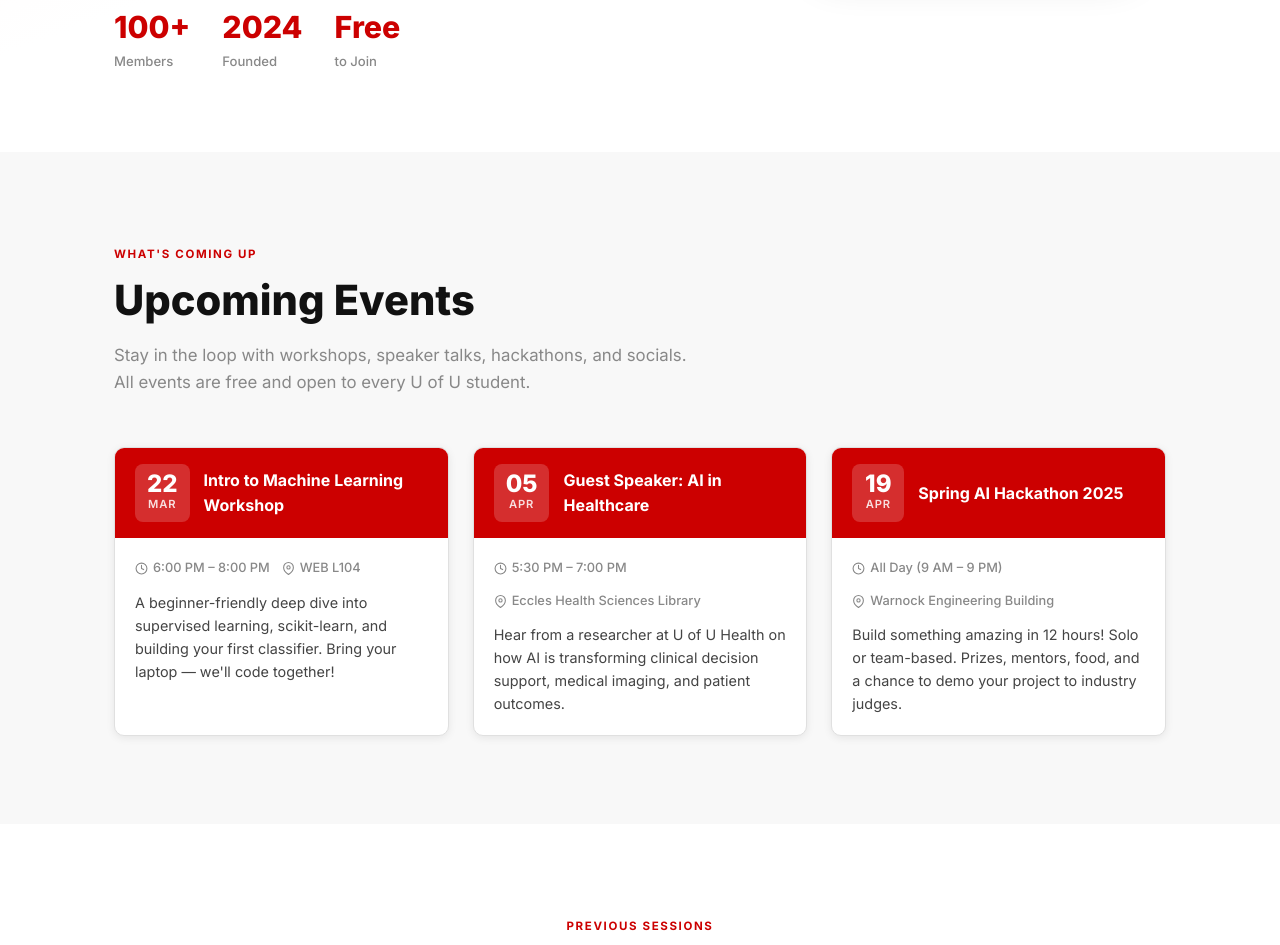
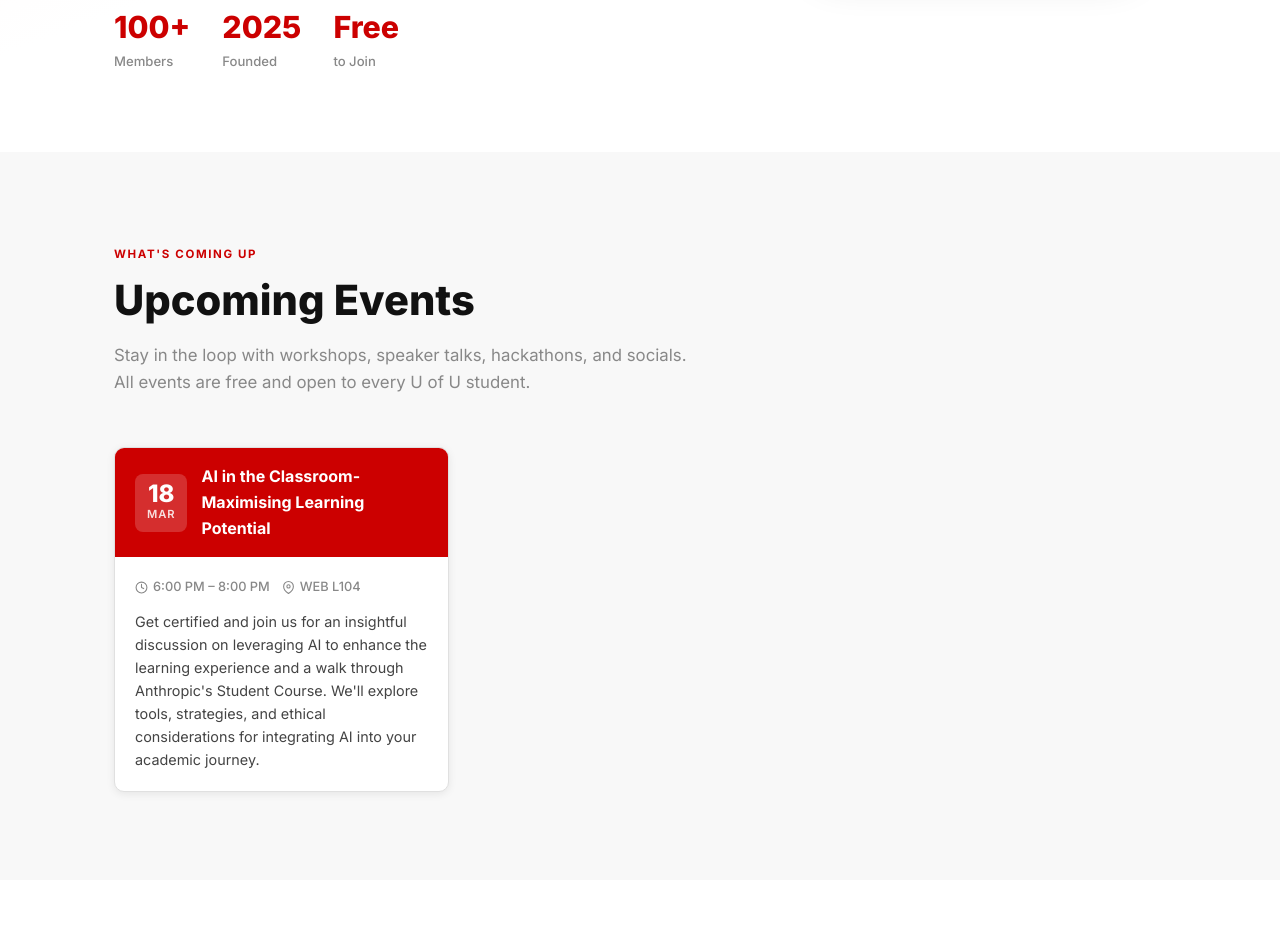
Before and after one commit to parker-deyoung/AI4U_Website, a plain HTML site: page index.html in a window 1280 px wide. Shown: the part 698-1643 px from the top of the page. Drawn offline with Linux system fonts and the light colour scheme.

Commit message:
Event update

```diff
--- a/index.html
+++ b/index.html
@@ -94,7 +94,7 @@
               <div class="hero-stat-label">Members</div>
             </div>
             <div>
-              <div class="hero-stat-value">2024</div>
+              <div class="hero-stat-value">2025</div>
               <div class="hero-stat-label">Founded</div>
             </div>
             <div>
@@ -136,10 +136,10 @@
         <article class="event-card">
           <div class="event-card-header">
             <div class="event-date-block">
-              <span class="day">22</span>
+              <span class="day">18</span>
               <span class="month">Mar</span>
             </div>
-            <div class="event-header-title">Intro to Machine Learning Workshop</div>
+            <div class="event-header-title">AI in the Classroom- Maximising Learning Potential</div>
           </div>
           <div class="event-card-body">
             <div class="event-meta">
@@ -163,82 +163,13 @@
               </span>
             </div>
             <p class="event-desc">
-              A beginner-friendly deep dive into supervised learning, scikit-learn, and building your first classifier.
-              Bring your laptop — we'll code together!
+              Get certified and join us for an insightful discussion on leveraging AI to enhance the learning experience
+              and a walk through
+              Anthropic's Student Course.
+              We'll explore tools, strategies, and ethical considerations for integrating AI into your academic journey.
             </p>
           </div>
         </article>
-
-        <!-- Event Card 2 -->
-        <article class="event-card">
-          <div class="event-card-header">
-            <div class="event-date-block">
-              <span class="day">05</span>
-              <span class="month">Apr</span>
-            </div>
-            <div class="event-header-title">Guest Speaker: AI in Healthcare</div>
-          </div>
-          <div class="event-card-body">
-            <div class="event-meta">
-              <span class="event-meta-item">
-                <svg width="13" height="13" viewBox="0 0 24 24" fill="none" stroke="currentColor" stroke-width="2"
-                  stroke-linecap="round" stroke-linejoin="round" aria-hidden="true">
-                  <circle cx="12" cy="12" r="10" />
-                  <polyline points="12 6 12 12 16 14" />
-                </svg>
-                5:30 PM – 7:00 PM
-              </span>
-              <span class="event-meta-item">
-                <svg width="13" height="13" viewBox="0 0 24 24" fill="none" stroke="currentColor" stroke-width="2"
-                  stroke-linecap="round" stroke-linejoin="round" aria-hidden="true">
-                  <path d="M21 10c0 7-9 13-9 13s-9-6-9-13a9 9 0 0 1 18 0z" />
-                  <circle cx="12" cy="10" r="3" />
-                </svg>
-                Eccles Health Sciences Library
-              </span>
-            </div>
-            <p class="event-desc">
-              Hear from a researcher at U of U Health on how AI is transforming clinical decision support, medical
-              imaging, and patient outcomes.
-            </p>
-          </div>
-        </article>
-
-        <!-- Event Card 3 -->
-        <article class="event-card">
-          <div class="event-card-header">
-            <div class="event-date-block">
-              <span class="day">19</span>
-              <span class="month">Apr</span>
-            </div>
-            <div class="event-header-title">Spring AI Hackathon 2025</div>
-          </div>
-          <div class="event-card-body">
-            <div class="event-meta">
-              <span class="event-meta-item">
-                <svg width="13" height="13" viewBox="0 0 24 24" fill="none" stroke="currentColor" stroke-width="2"
-                  stroke-linecap="round" stroke-linejoin="round" aria-hidden="true">
-                  <circle cx="12" cy="12" r="10" />
-                  <polyline points="12 6 12 12 16 14" />
-                </svg>
-                All Day (9 AM – 9 PM)
-              </span>
-              <span class="event-meta-item">
-                <svg width="13" height="13" viewBox="0 0 24 24" fill="none" stroke="currentColor" stroke-width="2"
-                  stroke-linecap="round" stroke-linejoin="round" aria-hidden="true">
-                  <path d="M21 10c0 7-9 13-9 13s-9-6-9-13a9 9 0 0 1 18 0z" />
-                  <circle cx="12" cy="10" r="3" />
-                </svg>
-                Warnock Engineering Building
-              </span>
-            </div>
-            <p class="event-desc">
-              Build something amazing in 12 hours! Solo or team-based. Prizes, mentors, food, and a chance to demo your
-              project to industry judges.
-            </p>
-          </div>
-        </article>
-
       </div>
     </div>
   </section>
```
